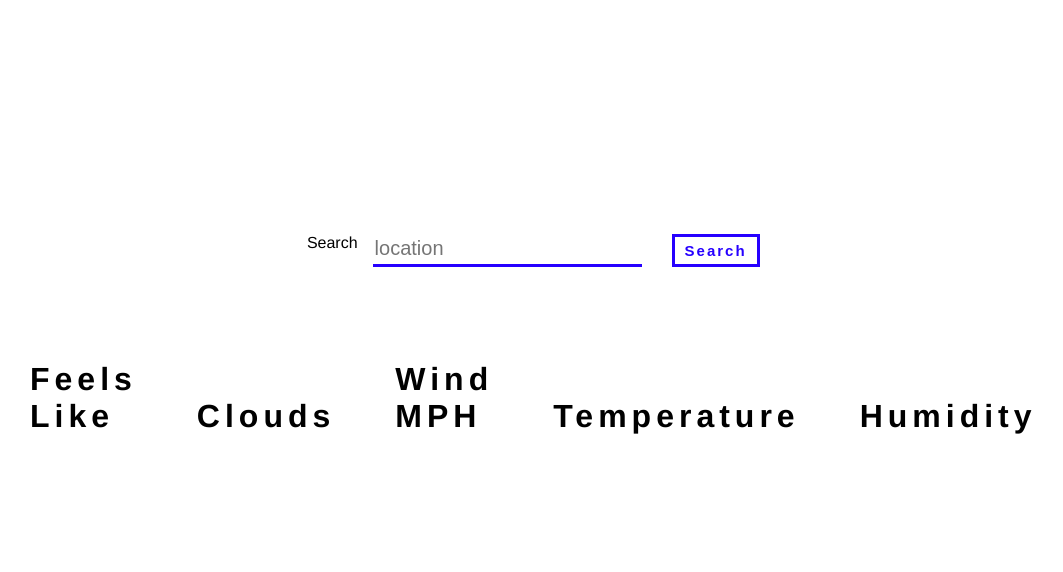
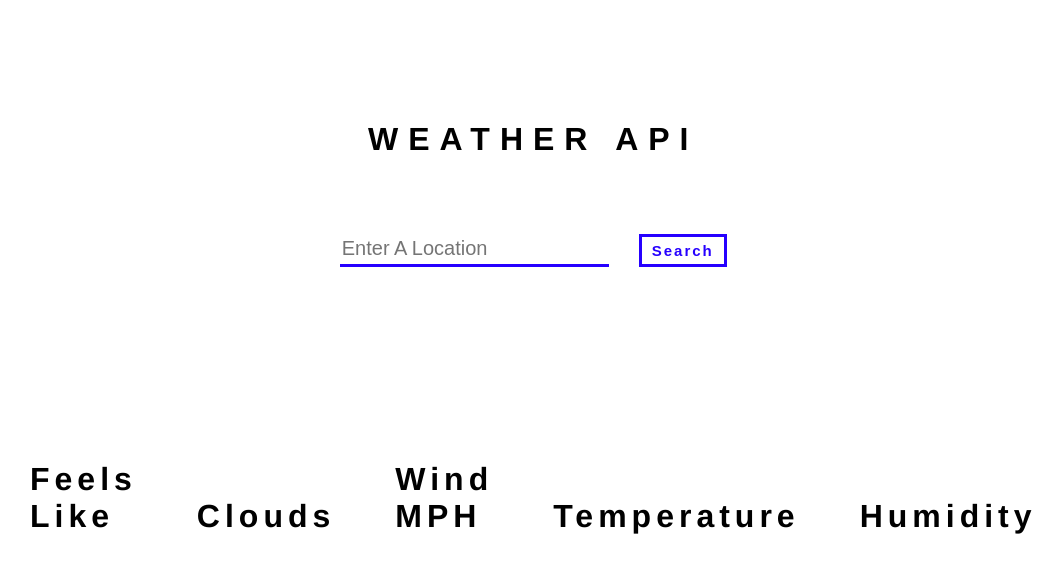
Before and after one commit to MadebyMarco/weather-app, a plain HTML site: page index.html in a window 1280 px wide. Shown: the whole page, without its empty margins (120-1183 px from the left). Drawn offline with Linux system fonts and the light colour scheme.

Commit message:
add heading and move location title

```diff
--- a/index.html
+++ b/index.html
@@ -8,13 +8,13 @@
     <link rel="stylesheet" href="style.css" />
   </head>
   <body>
-    <h1 class="title"></h1>
+    <h1 class="heading">WEATHER API</h1>
     <form method="dialog">
-      <label>Search</label>
-      <input type="text" class="search-bar" placeholder="location" />
+      <input type="text" class="search-bar" placeholder="Enter A Location" />
       <small class="errors"></small>
       <button>Search</button>
     </form>
+    <h1 class="title"></h1>
     <div class="weather-display">
       <div class="feels-like">
         <h2></h2>
```
